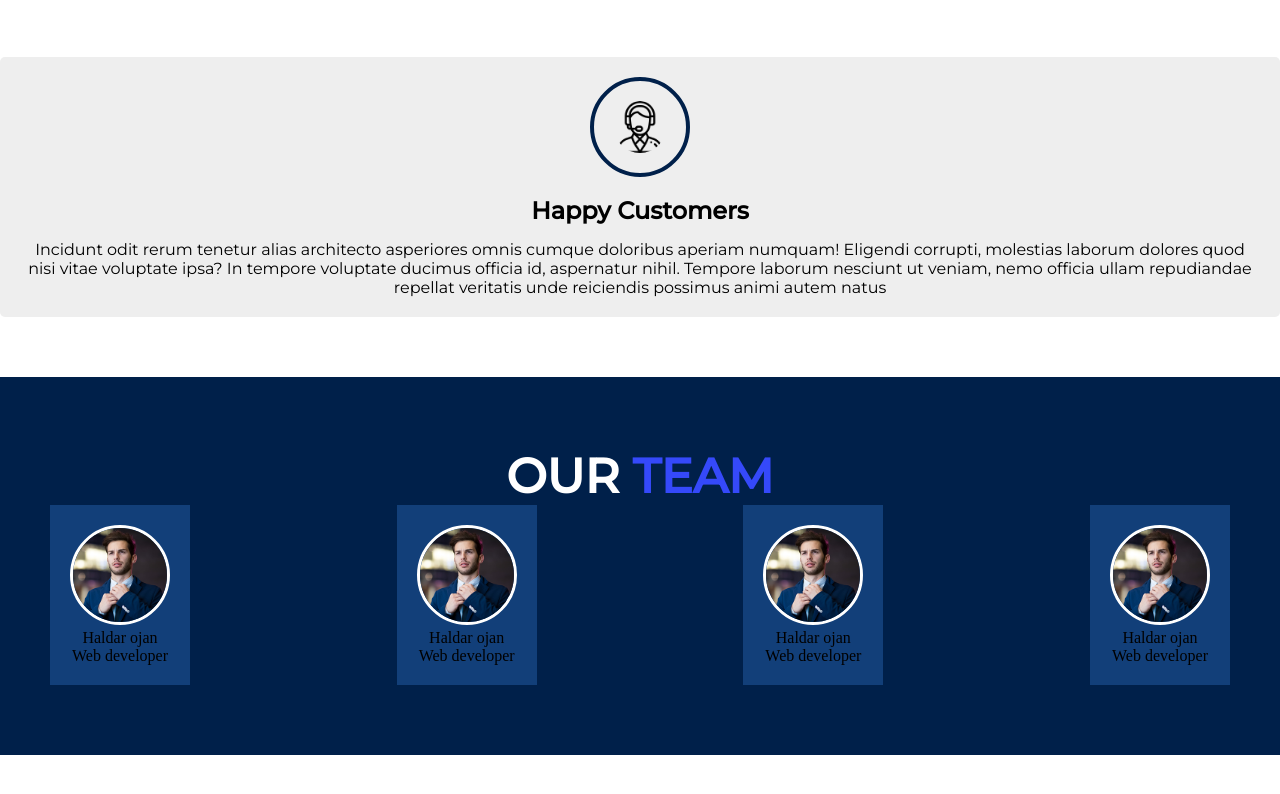
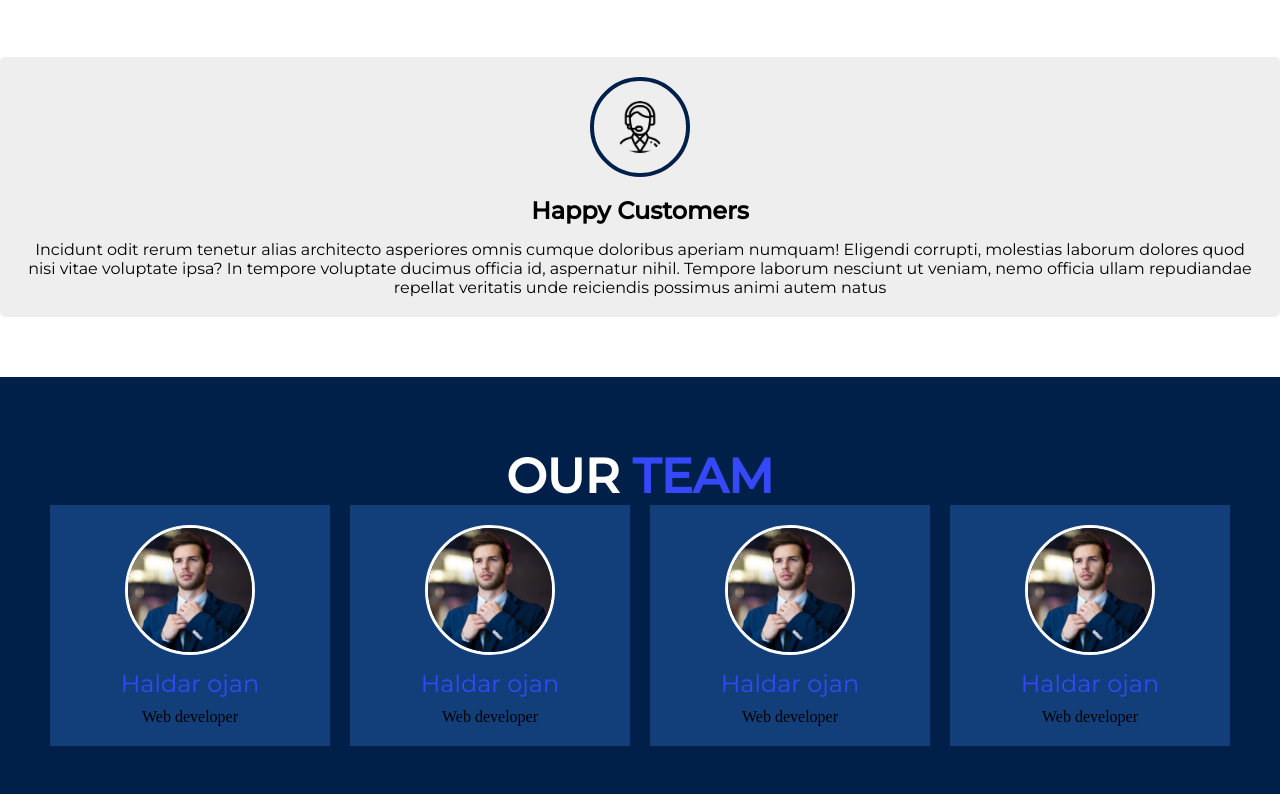
Before and after one commit to constobidullah/pro8-finexo, a plain HTML site: page index.html in a window 1280 px wide. Shown: the part 2862-3656 px from the top of the page. Before the commit the page ends 3617 px from the top, so only its background shows below. Drawn offline with Linux system fonts and the light colour scheme.

Commit message:
name given style

```diff
--- a/css/style.css
+++ b/css/style.css
@@ -398,9 +398,9 @@ header {
 
 /* team container */
 
-#team-container{
-    display: flex;
-    justify-content: space-between;
+#team-container {
+    display: grid;
+    grid-template-columns: repeat(4, 1fr);
     gap: 20px;
 }
 
@@ -411,8 +411,17 @@ header {
 }
 
 .team-member img {
-    width: 100px;
-    height: 100px;
+    width: 130px;
+    height: 130px;
     border: 3px solid #fff;
     border-radius: 50%;
+    margin-bottom: 10px;
 }
+
+.team-member h6 {
+    color: #3549fa;
+    font-size: 1.5rem;
+    font-family: 'montserrat', sans-serif;
+    font-weight: 400;
+    margin-bottom: 10px;
+}
--- a/index.html
+++ b/index.html
@@ -215,7 +215,7 @@
 
             <div class="team-member">
                 <img src="./images/team-1.jpg" alt="">
-                <p>Haldar ojan</p>
+                <h6>Haldar ojan</h6>
                 <p>Web developer</p>
                 <div>
 
@@ -223,7 +223,7 @@
             </div>
             <div class="team-member">
                 <img src="./images/team-1.jpg" alt="">
-                <p>Haldar ojan</p>
+                <h6>Haldar ojan</h6>
                 <p>Web developer</p>
                 <div>
 
@@ -231,7 +231,7 @@
             </div>
             <div class="team-member">
                 <img src="./images/team-1.jpg" alt="">
-                <p>Haldar ojan</p>
+                <h6>Haldar ojan</h6>
                 <p>Web developer</p>
                 <div>
 
@@ -239,7 +239,7 @@
             </div>
             <div class="team-member">
                 <img src="./images/team-1.jpg" alt="">
-                <p>Haldar ojan</p>
+                <h6>Haldar ojan</h6>
                 <p>Web developer</p>
                 <div>
 
```
